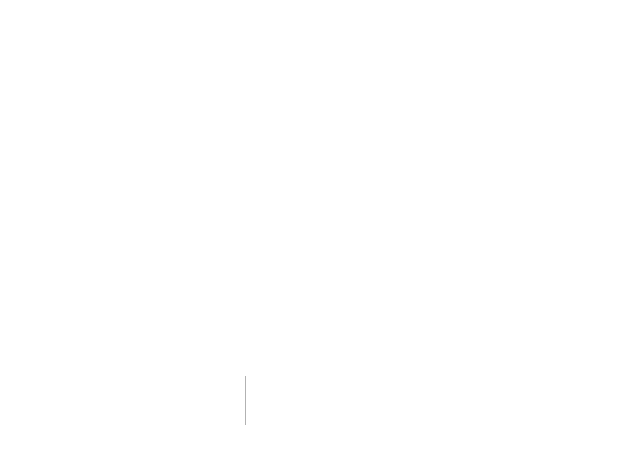
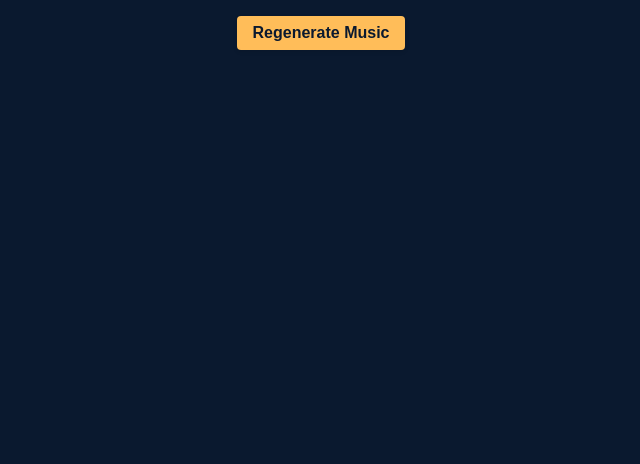
Before and after one commit to mkeohane01/JamSesh, a Next.js app in the folder frontend/: page /components/RegenerateButton in a window 1280 px wide. Before the commit this address had no page. Shown: the top 464 px of the page, without its empty margins (319-959 px from the left). Built offline with nearby package versions, Linux system fonts and the light colour scheme.

Commit message:
Added button to regenerate sheet music

```diff
--- /dev/null
+++ b/frontend/pages/components/RegenerateButton.tsx
@@ -0,0 +1,25 @@
+import React from 'react';
+
+const RegenerateButton = ({ musicDetails, onNewMusic }) => {
+  const handleRegenerate = async () => {
+    const response = await fetch('http://127.0.0.1:8080/regeneratemusic', {
+      method: 'POST',
+      headers: { 'Content-Type': 'application/json' },
+      body: JSON.stringify(musicDetails),
+    });
+
+    if (!response.ok) {
+      console.error('Error regenerating music');
+      return;
+    }
+
+    const { examplesong } = await response.json();
+    onNewMusic(examplesong); // Callback to update the music in the parent component
+  };
+
+  return (
+    <button onClick={handleRegenerate} className="regenerate-button">Regenerate Music</button>
+  );
+};
+
+export default RegenerateButton;
--- a/frontend/styles/globals.css
+++ b/frontend/styles/globals.css
@@ -80,6 +80,44 @@ h2 {
   box-shadow: 0px 0px 10px 0px rgba(0,0,0,0.1); /* Optional: Add shadow for depth */
 }
 
+/* Button styling */
+.regenerate-button {
+  padding: 0.5rem 1rem;
+  background-color: #ffbd59; /* Gold background for the button */
+  border: none;
+  border-radius: 4px;
+  font-size: 1rem;
+  cursor: pointer;
+  transition: background-color 0.3s ease;
+  margin-top: 1rem; /* Add some margin to the top of the button */
+  box-shadow: 0 2px 4px rgba(0, 0, 0, 0.1); /* Consistent shadow effect */
+  display: block; /* Make the button a block element */
+  width: max-content; /* Button width is as large as its content */
+  margin-left: auto; /* Align the button to the right */
+  margin-right: auto; /* Align the button to the right */
+  color: #0a192f; /* Text color */
+  font-weight: bold;
+}
+
+.regenerate-button:hover {
+  background-color: #eac54f; /* Slightly lighter gold on hover */
+}
+
+/* Music details styling */
+.music-details {
+  background-color: #2c3e50; /* Dark shade for music details background */
+  color: #ffffff; /* White text color for readability */
+  padding: 1rem;
+  border-radius: 8px;
+  margin: 1rem auto; /* Add some margin around the music details */
+  box-shadow: 0 2px 4px rgba(0, 0, 0, 0.3); /* Shadow for depth */
+  max-width: 800px; /* Max width to match the sheet music container */
+}
+
+.music-details p {
+  margin: 0.5rem 0; /* Add a slight margin to each paragraph for spacing */
+}
+
 .abcjs-svg-container {
   padding: 0 1rem; /* Add horizontal padding */
 }
```
Also changed, not shown: frontend/pages/index.tsx (+56 -23 lines).
